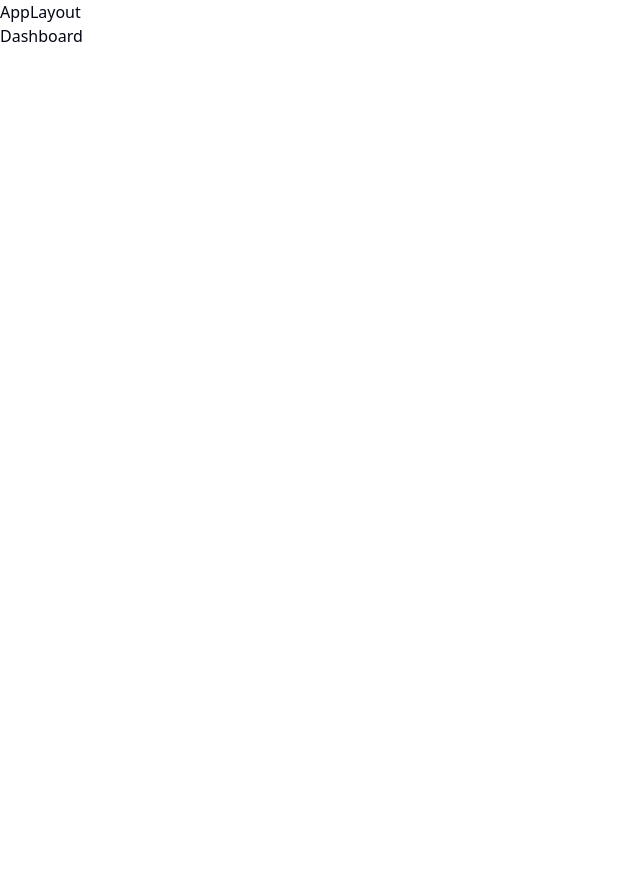
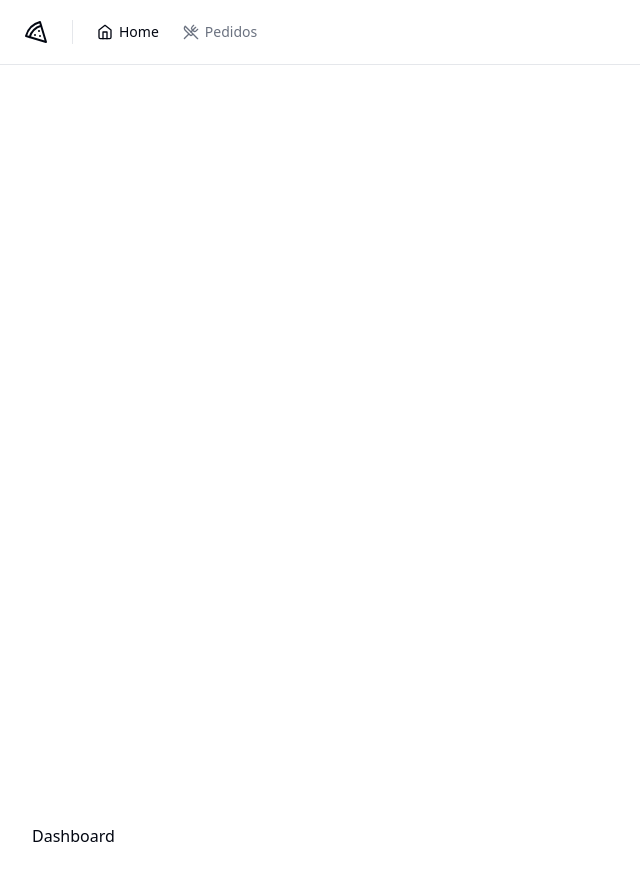
Before and after one commit to KathCris/PizzaShop, a React (Vite) app: page / in a window 1280 px wide. Shown: the whole page, without its empty margins (0-640 px from the left). Before the commit the page ends 800 px from the top, so only its background shows below. Built offline with nearby package versions, Linux system fonts and the light colour scheme.

Commit message:
Style: create base page home

```diff
--- a/package.json
+++ b/package.json
@@ -12,9 +12,12 @@
   "dependencies": {
     "@hookform/resolvers": "^3.3.4",
     "@radix-ui/react-label": "^2.0.2",
+    "@radix-ui/react-separator": "^1.0.3",
     "@radix-ui/react-slot": "^1.0.2",
+    "add": "^2.0.6",
     "class-variance-authority": "^0.7.0",
     "clsx": "^2.1.0",
+    "dlx": "^0.2.1",
     "localforage": "^1.10.0",
     "lucide-react": "^0.335.0",
     "match-sorter": "^6.3.4",
@@ -22,6 +25,8 @@
     "react-dom": "^18.2.0",
     "react-hook-form": "^7.50.1",
     "react-router-dom": "^6.22.1",
+    "separator": "^0.1.0",
+    "shadcn-ui": "^0.8.0",
     "sonner": "^1.4.2",
     "sort-by": "^1.2.0",
     "tailwind-merge": "^2.2.1",
--- /dev/null
+++ b/src/components/header.tsx
@@ -0,0 +1,29 @@
+import { Home, Pizza, UtensilsCrossed } from "lucide-react";
+import { Separator } from "./ui/separator";
+import { NavLink } from "./nav-link";
+
+export function Header() {
+  return (
+    <>
+    <div className='border-b'>
+      <div className="flex h-16 items-center gap-6 px-6">
+        <Pizza className="h-6 w-6" />
+
+        <Separator orientation="vertical" className="h-6" />
+
+        <nav className="flex items-center space-x-4 lg:space-x-6">
+            <NavLink to='/'>
+              <Home className="h-4 w-4" />
+              Home
+            </NavLink>
+            <NavLink to='/orders'>
+              <UtensilsCrossed className="h-4 w-4" />
+              Pedidos
+            </NavLink>
+        </nav>
+
+      </div>
+    </div>
+    </>
+  )
+}
--- /dev/null
+++ b/src/components/nav-link.tsx
@@ -0,0 +1,13 @@
+import { Link, LinkProps, useLocation } from "react-router-dom"
+
+export type NavLinkProps = LinkProps
+
+export function NavLink(props: NavLinkProps) {
+  const { pathname } = useLocation()
+  return (
+    <Link data-current={pathname === props.to}
+    className="flex items-center gap-1.5 text-sm font-medium text-muted-foreground hover:text-foreground data-[current=true]:text-foreground"
+    {...props}
+     />
+  )
+}
--- /dev/null
+++ b/src/components/ui/separator.tsx
@@ -0,0 +1,29 @@
+import * as React from "react"
+import * as SeparatorPrimitive from "@radix-ui/react-separator"
+
+import { cn } from "@/lib/utils"
+
+const Separator = React.forwardRef<
+  React.ElementRef<typeof SeparatorPrimitive.Root>,
+  React.ComponentPropsWithoutRef<typeof SeparatorPrimitive.Root>
+>(
+  (
+    { className, orientation = "horizontal", decorative = true, ...props },
+    ref
+  ) => (
+    <SeparatorPrimitive.Root
+      ref={ref}
+      decorative={decorative}
+      orientation={orientation}
+      className={cn(
+        "shrink-0 bg-border",
+        orientation === "horizontal" ? "h-[1px] w-full" : "h-full w-[1px]",
+        className
+      )}
+      {...props}
+    />
+  )
+)
+Separator.displayName = SeparatorPrimitive.Root.displayName
+
+export { Separator }
--- a/src/pages/_layout/app.tsx
+++ b/src/pages/_layout/app.tsx
@@ -1,11 +1,14 @@
+import { Header } from '@/components/header'
 import { Outlet } from 'react-router-dom'
 
 export function AppLayout() {
   return (
     <>
-      <h1>AppLayout</h1>
+    <div className='flex min-h-screen flex-col'>
+      <Header/>
+    </div>
 
-      <div>
+      <div className='flex flex-1 flex-col gap-4 p-8 pt-6'>
         <Outlet />
       </div>
     </>
--- a/src/pages/auth/sign-up.tsx
+++ b/src/pages/auth/sign-up.tsx
@@ -29,7 +29,7 @@
 
     toast.success('Cadastrado com sucesso!')
 
-    navegate('/sign-in')
+    navegate('/')
   }
 
   return (
@@ -37,7 +37,7 @@
     <div className="p-8">
     <div>
         <Button variant='ghost' asChild className="absolute right-8 top-8">
-          <Link to='/sign-in'>
+          <Link to='/'>
               Fazer login
           </Link>
         </Button>
```
Also changed, not shown: 1 other file (tests, documents, lock files or other folders).
